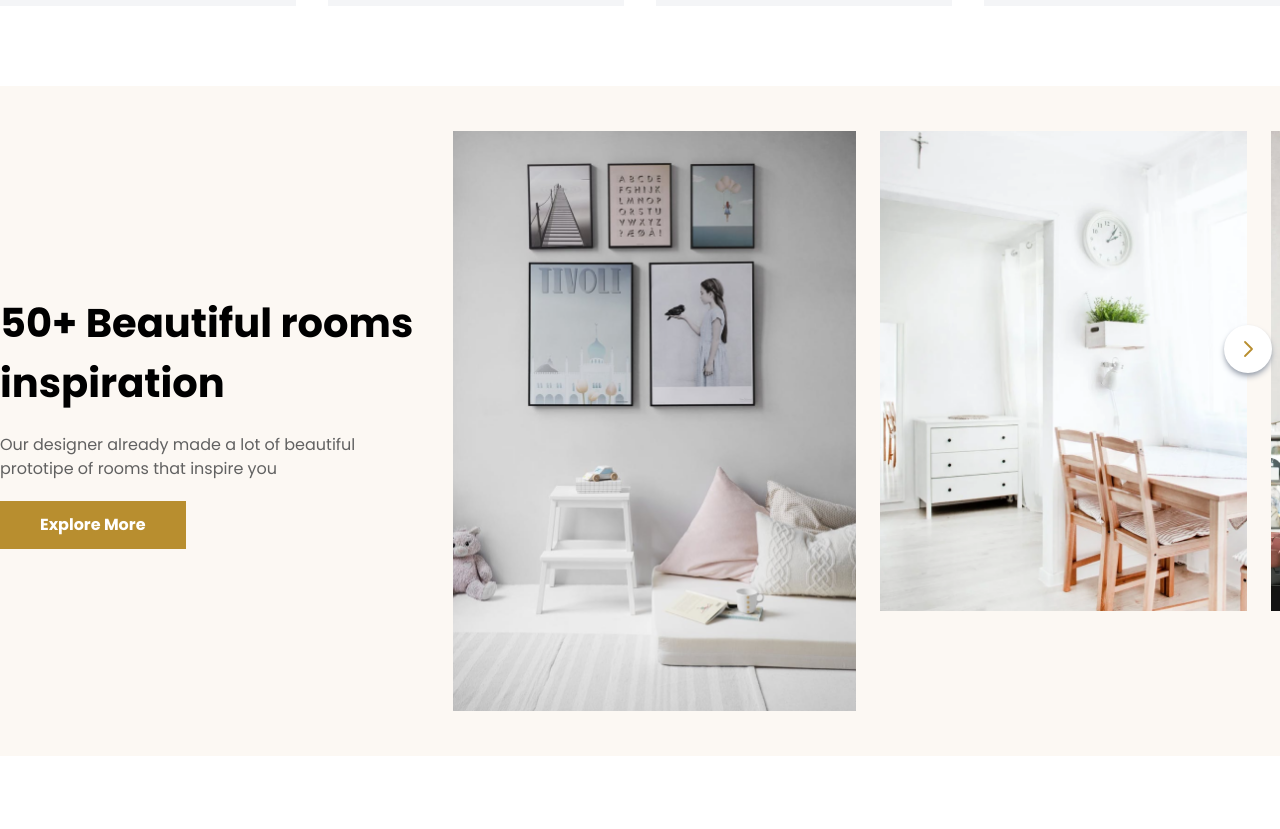
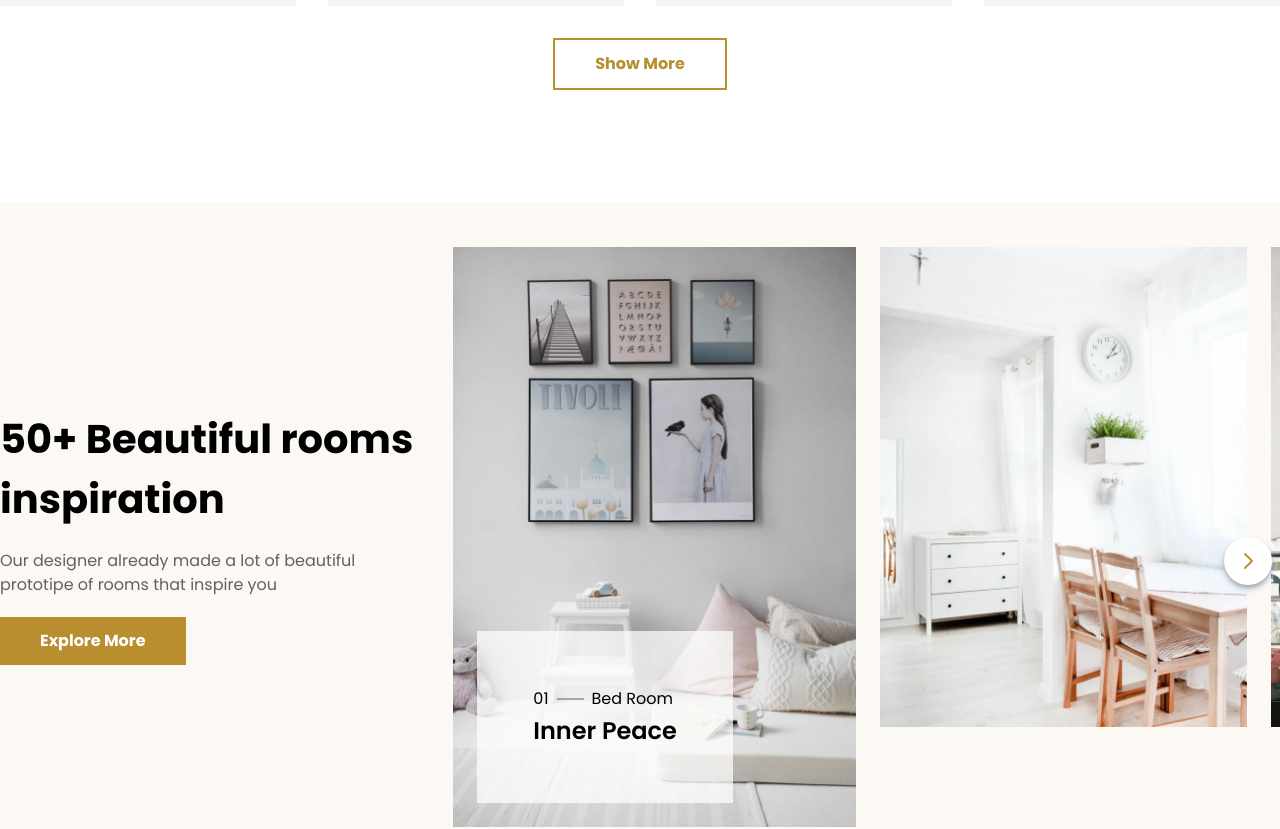
Before and after one commit to mhlehri/FurniFlex, a React (Vite) app: page / in a window 1280 px wide. Shown: the part 2600-3429 px from the top of the page. Built offline with nearby package versions, Linux system fonts and the light colour scheme.

Commit message:
slider added

```diff
--- a/src/Layout/MainLayout.jsx
+++ b/src/Layout/MainLayout.jsx
@@ -1,11 +1,13 @@
 import { Outlet } from "react-router-dom";
 import Navbar from "../Shared/Navbar/Navbar";
+import Footer from "../Shared/Footer/Footer";
 
 const MainLayout = () => {
   return (
     <div className="max-w-screen-xl mx-auto">
       <Navbar />
       <Outlet />
+      <Footer />
     </div>
   );
 };
--- a/src/Pages/Home/Home.jsx
+++ b/src/Pages/Home/Home.jsx
@@ -12,7 +12,6 @@ const Home = () => {
       <OurProduct />
       <Inspiration />
       <Share />
-      <div className="h-[3000px]"></div>
     </div>
   );
 };
--- a/src/Pages/Home/Sections/HomeSection.css
+++ b/src/Pages/Home/Sections/HomeSection.css
@@ -4,14 +4,17 @@
   transform: scale(0.99);
 }
 .shareGallery {
-  transition: all 0.1s ease-in-out;
-  animation: moving 5s infinite;
+  transition: all 0.7s linear;
+  animation: moving 20s infinite;
 }
 @keyframes moving {
   0% {
     margin-left: 0;
   }
+  90% {
+    margin-left: -200%;
+  }
   100% {
-    margin-left: -180%;
+    margin-left: 0%;
   }
 }
--- a/src/Pages/Home/Sections/Inspiration.jsx
+++ b/src/Pages/Home/Sections/Inspiration.jsx
@@ -3,7 +3,7 @@ import Slider from "./Slider";
 const Inspiration = () => {
   return (
     <div className="h-[670px] flex items-center overflow-hidden gap-10">
-      <div className="bg-[#FCF8F3] w-screen absolute left-0 h-[670px] -z-40"></div>
+      <div className="bg-[#FCF8F3] w-full absolute left-0 h-[670px] -z-40 "></div>
       <div className=" lg:w-1/3 lg:space-y-5">
         <h1 className="lg:text-[40px] font-bold">
           50+ Beautiful rooms inspiration
--- a/src/Pages/Home/Sections/OurProduct.jsx
+++ b/src/Pages/Home/Sections/OurProduct.jsx
@@ -9,7 +9,7 @@ import image8 from "/src/assets/image8.png";
 import Card from "./../../../Shared/Card/Card";
 const OurProduct = () => {
   return (
-    <div className="mb-20">
+    <div className="mb-20 text-center">
       <h1 className="lg:text-[40px] font-bold text-center mb-5">
         Our Products
       </h1>
@@ -71,6 +71,9 @@ const OurProduct = () => {
           dis="Rp 3.500.000"
         />
       </div>
+      <button className="font-bold lg:py-3 hover:scale-95 duration-300 lg:px-10 text-[#B88E2F] hover:text-white hover:bg-[#B88E2F] bg-transparent border-2 my-8  border-[#B88E2F]">
+        Show More
+      </button>
     </div>
   );
 };
--- a/src/Pages/Home/Sections/Share.jsx
+++ b/src/Pages/Home/Sections/Share.jsx
@@ -15,7 +15,7 @@ const Share = () => {
         <h4 className="lg:text-xl font-semibold">Share your setup with</h4>
         <h2 className="lg:text-[40px] font-bold">#FurniFlex</h2>
       </div>
-      <div className="flex   gap-20 overflow-hidden items-center">
+      <div className="flex   gap-10 overflow-hidden items-center shareGallery">
         <img src={gallery1} className="max-w-sm h-auto" alt="" />
         <img src={gallery2} className="max-w-sm h-auto" alt="" />
         <img src={gallery3} className="max-w-sm h-auto" alt="" />
--- a/src/Pages/Home/Sections/Slider.jsx
+++ b/src/Pages/Home/Sections/Slider.jsx
@@ -15,7 +15,7 @@ const Slider = () => {
       <div>
         <button
           onClick={nextSlider}
-          className="nex absolute right-2 top-1/3 z-50"
+          className="nex absolute right-2 top-1/2 z-50 "
         >
           <svg
             xmlns="http://www.w3.org/2000/svg"
@@ -34,24 +34,90 @@ const Slider = () => {
         </button>
       </div>
       <div
-        className="transition ease-out duration-300 flex  gap-6"
-        style={{ transform: `translateX(-${currentSlider * 40}%)` }}
+        className="transition ease-out duration-300 flex  gap-6 "
+        style={{ transform: `translateX(-${currentSlider * 41}%)` }}
       >
-        <img
-          src={slide1}
-          className={`${currentSlider === 0 ? "h-[580px]" : "h-[480px]"}`}
-          alt=""
-        />
-        <img
-          src={slide2}
-          className={`${currentSlider === 1 ? "h-[580px]" : "h-[480px]"}`}
-          alt=""
-        />
-        <img
-          src={slide3}
-          className={`${currentSlider === 2 ? "h-[580px]" : "h-[480px]"}`}
-          alt=""
-        />
+        <div
+          className={`${
+            currentSlider === 0 ? "h-[580px] " : "h-[480px]"
+          } min-w-max relative`}
+        >
+          <img src={slide1} className="w-full h-full" alt="" />
+          <div
+            className={`absolute bottom-6 left-6 bg-[#FFFFFFB8] p-14 ${
+              currentSlider === 0 ? "block" : "hidden"
+            } `}
+          >
+            <h4 className="flex items-center gap-2">
+              01{" "}
+              <svg
+                xmlns="http://www.w3.org/2000/svg"
+                width="27"
+                height="2"
+                viewBox="0 0 27 2"
+                fill="none"
+              >
+                <path d="M0 1H27" stroke="#616161" />
+              </svg>{" "}
+              Bed Room
+            </h4>
+            <h2 className="text-2xl font-semibold mt-1">Inner Peace</h2>
+          </div>
+        </div>
+        <div
+          className={`${
+            currentSlider === 1 ? "h-[580px]" : "h-[480px]"
+          } min-w-max relative`}
+        >
+          <img src={slide2} className="w-full h-full" alt="" />
+          <div
+            className={`absolute bottom-6 left-6 bg-[#FFFFFFB8] p-14 ${
+              currentSlider === 1 ? "block" : "hidden"
+            } `}
+          >
+            <h4 className="flex items-center gap-2">
+              02{" "}
+              <svg
+                xmlns="http://www.w3.org/2000/svg"
+                width="27"
+                height="2"
+                viewBox="0 0 27 2"
+                fill="none"
+              >
+                <path d="M0 1H27" stroke="#616161" />
+              </svg>{" "}
+              Bed Room
+            </h4>
+            <h2 className="text-2xl font-semibold mt-1">Inner Peace</h2>
+          </div>
+        </div>
+        <div
+          className={`${
+            currentSlider === 2 ? "h-[580px]" : "h-[480px]"
+          } min-w-max relative`}
+        >
+          <img src={slide3} className="w-full h-full" alt="" />
+          <div
+            className={`absolute bottom-6 left-6 bg-[#FFFFFFB8] p-14 ${
+              currentSlider === 2 ? "block" : "hidden"
+            } `}
+          >
+            <h4 className="flex items-center gap-2">
+              03{" "}
+              <svg
+                xmlns="http://www.w3.org/2000/svg"
+                width="27"
+                height="2"
+                viewBox="0 0 27 2"
+                fill="none"
+              >
+                <path d="M0 1H27" stroke="#616161" />
+              </svg>{" "}
+              Bed Room
+            </h4>
+            <h2 className="text-2xl font-semibold mt-1">Inner Peace</h2>
+          </div>
+        </div>
       </div>
     </div>
   );
--- /dev/null
+++ b/src/Shared/Footer/Footer.jsx
@@ -0,0 +1,37 @@
+const Footer = () => {
+  return (
+    <div className="h-[450px] border-t-2 mt-12">
+      <div className="flex gap-10 justify-between items-center w-full h-full">
+        <div className="space-y-6">
+          <h1 className="text-2xl font-bold">FurniFlex</h1>
+          <h4>400 University Drive Suite 200 Coral Gables, FL 33134 USA</h4>
+        </div>
+        <div className="flex justify-evenly flex-1 items-center">
+          <ul>
+            <li className="text-[#9F9F9F]">Links</li>
+            <li>Home</li>
+            <li>Shop</li>
+            <li>About</li>
+            <li>Contact</li>
+          </ul>
+          <ul>
+            <li className="text-[#9F9F9F]">Links</li>
+            <li>Payment Options</li>
+            <li>Returns</li>
+            <li>Privacy Policies</li>
+          </ul>
+          <ul>
+            <li className="text-[#9F9F9F]">Links</li>
+            <li>Home</li>
+            <li>Shop</li>
+            <li>About</li>
+            <li>Contact</li>
+          </ul>
+        </div>
+      </div>
+      <div className="py-12">2023 FurniFlex. All rights reserved</div>
+    </div>
+  );
+};
+
+export default Footer;
```
